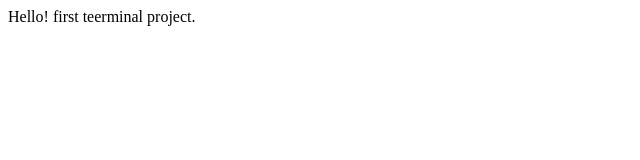
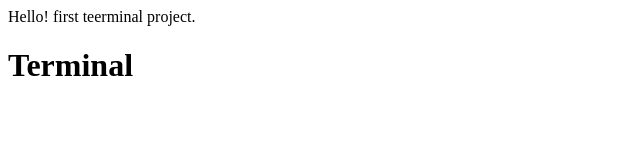
Before and after one commit to Resendiz997/project2, a plain HTML site: page index.html in a window 1280 px wide. Shown: the whole page, without its empty margins (0-640 px from the left). Drawn offline with Linux system fonts and the light colour scheme.

Commit message:
initial commit

```diff
--- a/index.html
+++ b/index.html
@@ -7,5 +7,6 @@
 </head>
 <body>
     Hello! first teerminal project.
+    <h1> Terminal </h1>
 </body>
 </html>
```
